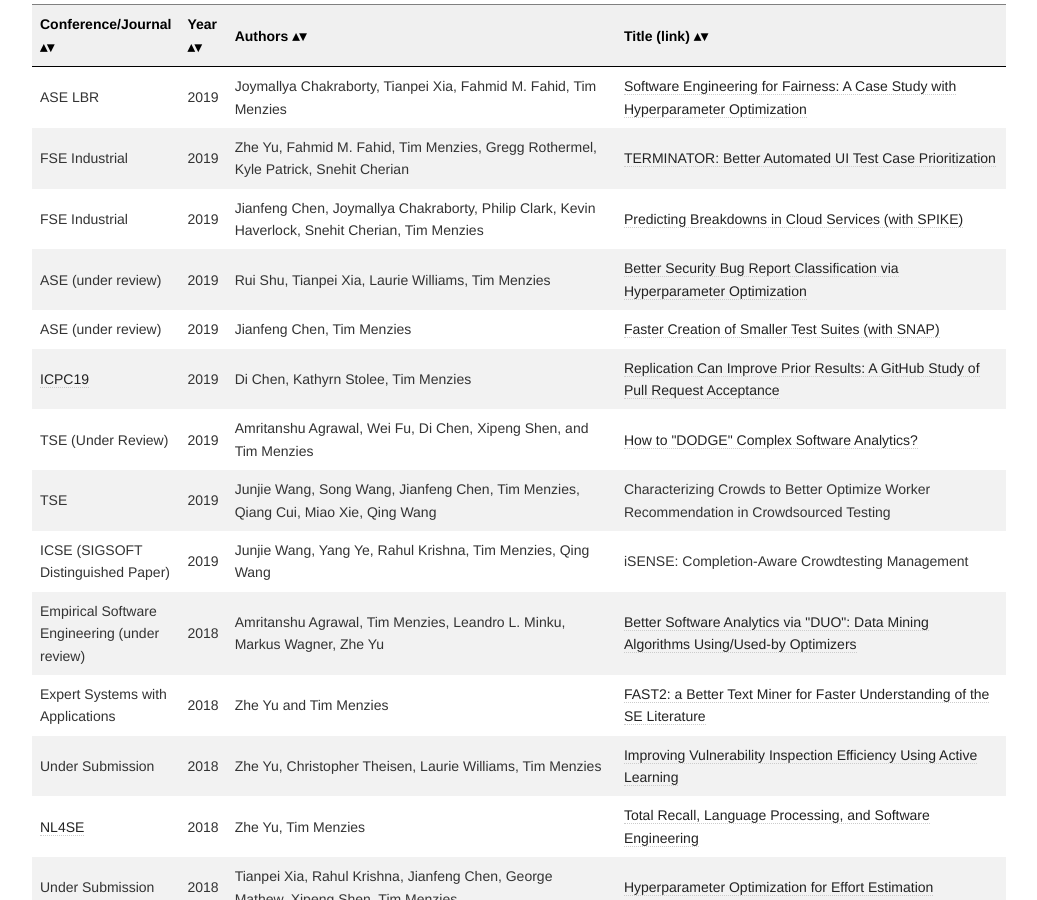
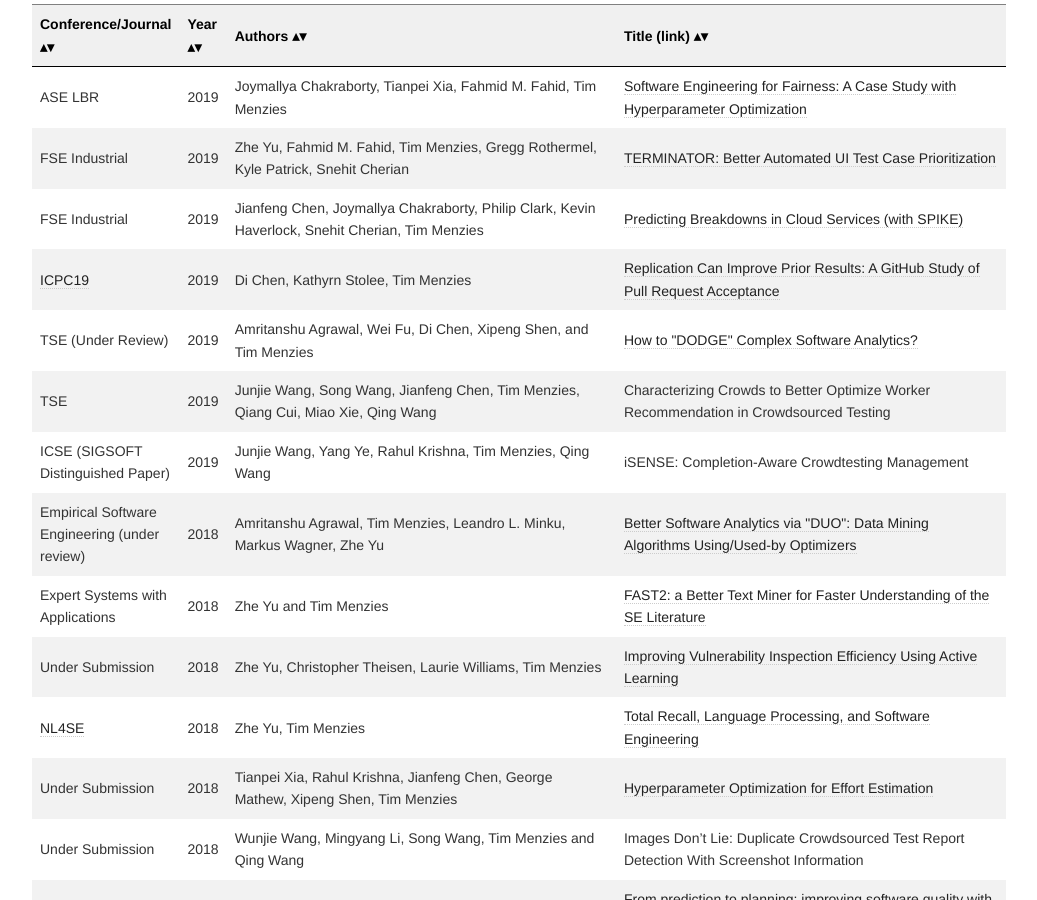
Before and after one commit to ai-se/ai-se.github.io, a Jekyll site: the page built from papers/index.html, in a window 1280 px wide and 900 px high, scrolled down 877 px. Shown: the whole window, without its empty margins (126-1163 px from the left). Built offline with Jekyll 4.4.1, drawn with Linux system fonts in a browser that asks for light colours.

Commit message:
Update index.html

```diff
--- a/papers/index.html
+++ b/papers/index.html
@@ -83,23 +83,23 @@
 		</tr>
 
 
-		<tr>
+<!-- 		<tr>
 			<td>ASE (under review)</td>
 			<td>2019</td>
 			<td>Rui Shu, Tianpei Xia, Laurie Williams, Tim Menzies</td>
 			<td><a href="http://ai4se.net/">
 					Better Security Bug Report Classification via Hyperparameter Optimization
 				</a></td>
-		</tr>
+		</tr> -->
 
-		<tr>
+<!-- 		<tr>
 			<td>ASE (under review)</td>
 			<td>2019</td>
 			<td>Jianfeng Chen, Tim Menzies</td>
 			<td><a href="https://arxiv.org/abs/1905.05358">
 					Faster Creation of Smaller Test Suites (with SNAP)
 				</a></td>
-		</tr>
+		</tr> -->
 
 
 
```
